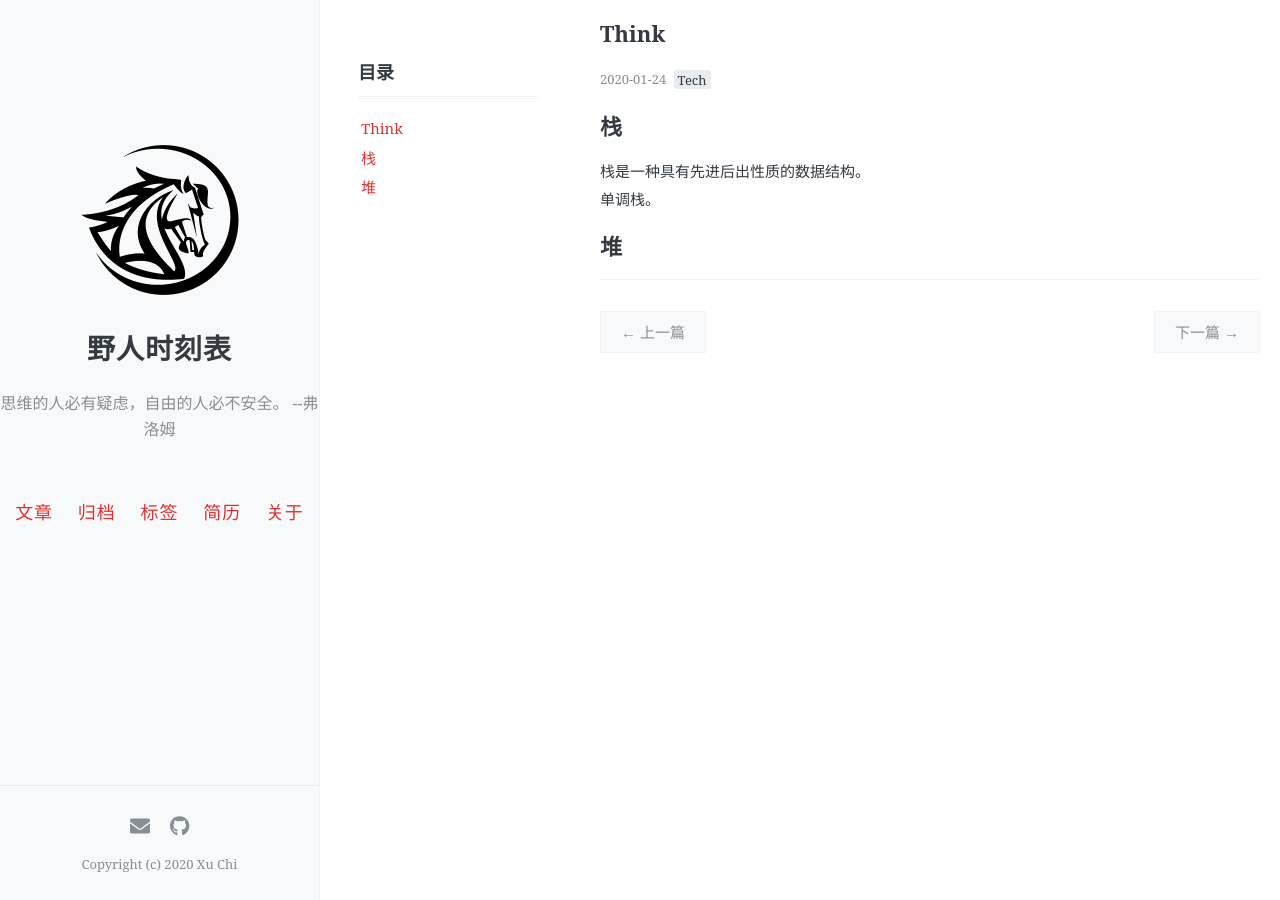
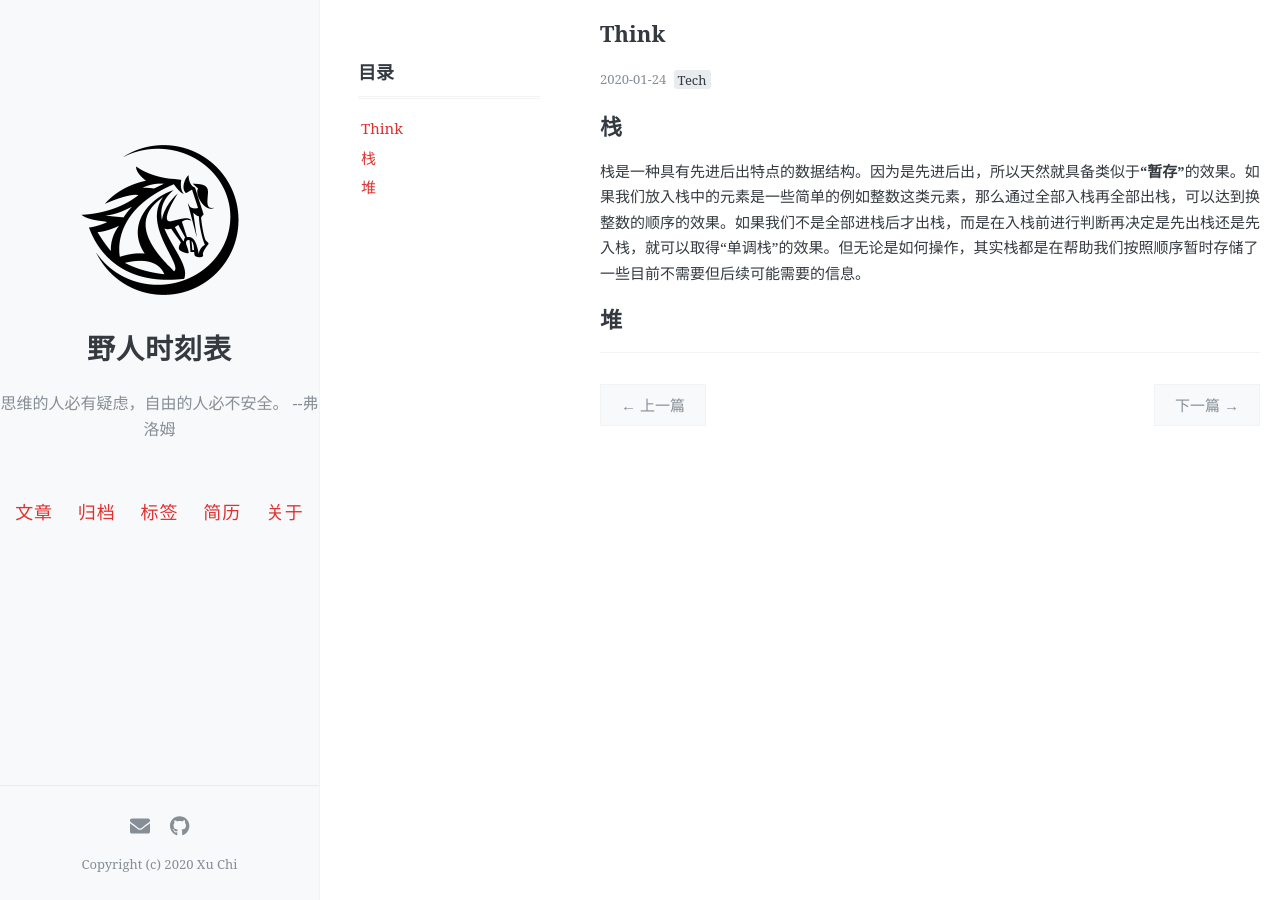
Before and after one commit to xuchi16/Lukathis.github.io, a Jekyll site: the page built from _posts/interview/2020-01-24-Data-Structure.markdown, in a window 1280 px wide. Built offline with Jekyll 4.4.1, drawn with Linux system fonts in a browser that asks for light colours; comment, search, counter and statistics services are not loaded.

Commit message:
update ds

```diff
--- a/_posts/interview/2020-01-24-Data-Structure.markdown
+++ b/_posts/interview/2020-01-24-Data-Structure.markdown
@@ -12,12 +12,6 @@ tags: [Tech]
 
 
 
-栈是一种具有先进后出性质的数据结构。
-
-
-
-单调栈。
-
-
+栈是一种具有先进后出特点的数据结构。因为是先进后出，所以天然就具备类似于**“暂存”**的效果。如果我们放入栈中的元素是一些简单的例如整数这类元素，那么通过全部入栈再全部出栈，可以达到换整数的顺序的效果。如果我们不是全部进栈后才出栈，而是在入栈前进行判断再决定是先出栈还是先入栈，就可以取得“单调栈”的效果。但无论是如何操作，其实栈都是在帮助我们按照顺序暂时存储了一些目前不需要但后续可能需要的信息。
 
 # 堆
```
Also changed, not shown: _posts/interview/2020-01-28-Think.markdown (deleted, +0 -23 lines).
